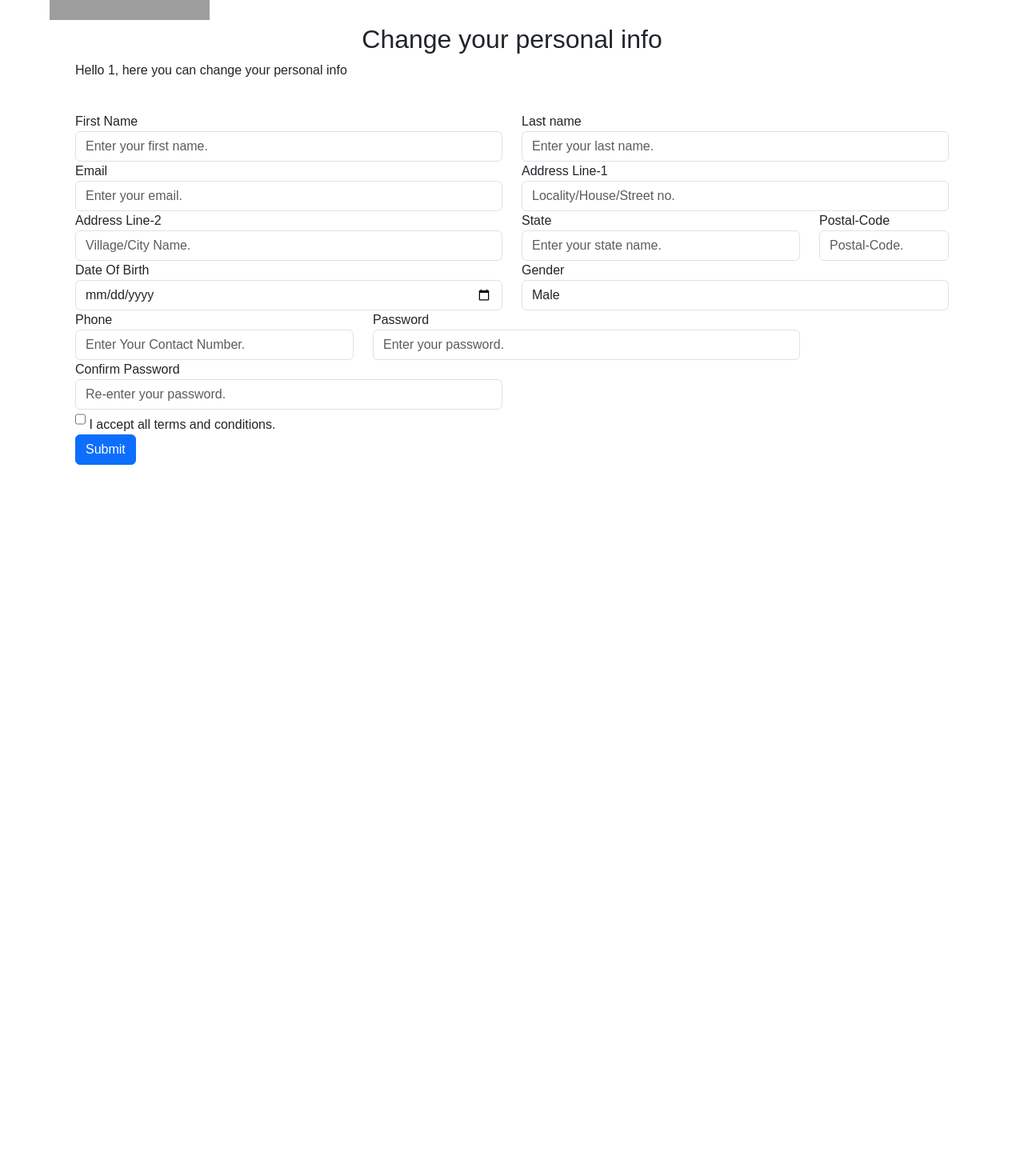
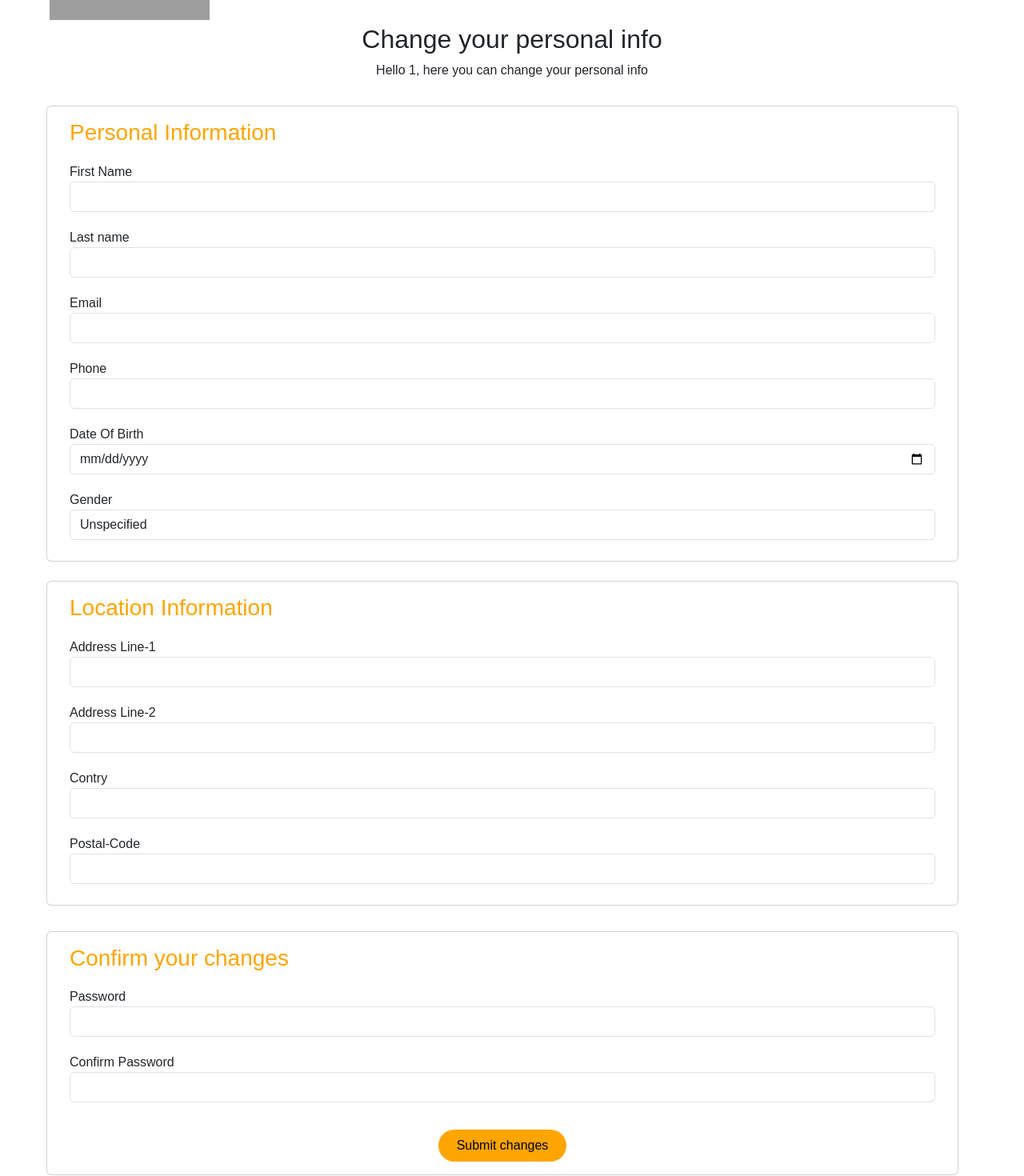
Before and after one commit to JCamacho4/sporthub_vercel, a React (Vite) app in the folder sporthubReact/: page /profile/1/change-personal-info in a window 1280 px wide. Shown: the part 100-1570 px from the top of the page at 80% size. Before the commit the page ends 800 px from the top, so only its background shows below. Built offline with nearby package versions, Linux system fonts and the light colour scheme; grey boxes are pictures that could not be loaded.

Commit message:
Form of change-information

```diff
--- /dev/null
+++ b/sporthubReact/src/assets/styles/changePersonalInfo.css
@@ -0,0 +1,34 @@
+.tittle-subtittle {
+    text-align: center;
+}
+
+.section-input {
+    color: #ffa500;
+    margin-bottom: 10px;
+}
+
+.input-field {
+    margin-top: 10px;
+    margin-bottom: 10px;
+}
+
+.button-submit {
+    width: 160px;
+    height: 40px;
+    border-radius: 40px;
+    background: #ffa500;
+    color: black;
+    border: none;
+    outline: none;
+    cursor: pointer;
+    font-size: 1em;
+}
+
+.button-submit:hover {
+    background-color: #ffa600ad;
+    transition: 0.2s;
+}
+
+#confirm-submit-div {
+    align-items: center;
+}
--- a/sporthubReact/src/components/ChangePersonalInfo.jsx
+++ b/sporthubReact/src/components/ChangePersonalInfo.jsx
@@ -1,8 +1,8 @@
 import React, { useEffect } from "react";
 import { useNavigate, useParams } from "react-router-dom";
-import "../assets/styles/profile.css"
+import "../assets/styles/changePersonalInfo.css"
 
-export default function Profile({ userLogged, setUserLogged }) {
+export default function ChangePersonalInfo({ userLogged, setUserLogged }) {
 
     let params = useParams();
     let username = params.username;
@@ -14,79 +14,99 @@ export default function Profile({ userLogged, setUserLogged }) {
     }, []);
 
     return (
-        <div class="container mt-3">
+        <>
             <form>
-                <div class="row jumbotron box8">
-                    <div class="col-sm-12 mx-t3 mb-4">
+                <div className="row jumbotron box8">
+                    <div className="tittle-subtittle">
                         <h2>Change your personal info</h2>
                         <p> Hello {username}, here you can change your personal info</p>
                     </div>
-                    <div class="col-sm-6 form-group">
-                        <label for="name-f">First Name</label>
-                        <input type="text" class="form-control" name="fname" id="name-f" placeholder="Enter your first name." />
+
+
+                    <div className="card row mt-3 mb-2 p-3" >
+                        <h3 className="section-input"> Personal Information</h3>
+                        <div className="input-field">
+                            <label htmlFor="name-f">First Name</label>
+                            <input type="text" className="form-control input-formulario" name="fname" id="name-f" />
+
                         </div>
-                    <div class="col-sm-6 form-group">
-                        <label for="name-l">Last name</label>
-                        <input type="text" class="form-control" name="lname" id="name-l" placeholder="Enter your last name." />
+                        <div className="input-field">
+                            <label htmlFor="name-l">Last name</label>
+                            <input type="text" className="form-control input-formulario" name="lname" id="name-l" />
                         </div>
-                    <div class="col-sm-6 form-group">
-                        <label for="email">Email</label>
-                        <input type="email" class="form-control" name="email" id="email" placeholder="Enter your email." />
-                    </div>
-                    <div class="col-sm-6 form-group">
-                        <label for="address-1">Address Line-1</label>
-                        <input type="address" class="form-control" name="Locality" id="address-1" placeholder="Locality/House/Street no." />
-                    </div>
-                    <div class="col-sm-6 form-group">
-                        <label for="address-2">Address Line-2</label>
-                        <input type="address" class="form-control" name="address" id="address-2" placeholder="Village/City Name." />
-                    </div>
-                    <div class="col-sm-4 form-group">
-                        <label for="State">State</label>
-                        <input type="address" class="form-control" name="State" id="State" placeholder="Enter your state name." />
-                    </div>
-                    <div class="col-sm-2 form-group">
-                        <label for="zip">Postal-Code</label>
-                        <input type="zip" class="form-control" name="Zip" id="zip" placeholder="Postal-Code." />
+                        <div className="input-field">
+                            <label htmlFor="email">Email</label>
+                            <input type="email" className="form-control input-formulario" name="email" id="email" />
                         </div>
 
+                        <div className="input-field">
+                            <label htmlFor="tel">Phone</label>
+                            <input type="tel" name="phone" className="form-control input-formulario" id="tel" />
+                        </div>
 
-                    <div class="col-sm-6 form-group">
-                        <label for="Date">Date Of Birth</label>
-                        <input type="Date" name="dob" class="form-control" id="Date" placeholder="" />
+                        <div className="input-field">
+                            <label htmlFor="Date">Date Of Birth</label>
+                            <input type="Date" name="dob" className="form-control input-formulario" id="Date" />
                         </div>
-                    <div class="col-sm-6 form-group">
-                        <label for="sex">Gender</label>
-                        <select id="sex" class="form-control browser-default custom-select">
+
+                        <div className="input-field">
+                            <label htmlFor="sex">Gender</label>
+                            <select id="sex" className="form-control browser-default custom-select">
+                                <option value="unspesified">Unspecified</option>
+                                <option value="female">Female</option>
                                 <option value="male">Male</option>
-                            <option value="female">Female</option>
-                            <option value="unspesified">Unspecified</option>
                             </select>
                         </div>
 
-                    <div class="col-sm-4 form-group">
-                        <label for="tel">Phone</label>
-                        <input type="tel" name="phone" class="form-control" id="tel" placeholder="Enter Your Contact Number." />
-                    </div>
-                    <div class="col-sm-6 form-group">
-                        <label for="pass">Password</label>
-                        <input type="Password" name="password" class="form-control" id="pass" placeholder="Enter your password." />
-                    </div>
-                    <div class="col-sm-6 form-group">
-                        <label for="pass2">Confirm Password</label>
-                        <input type="Password" name="cnf-password" class="form-control" id="pass2" placeholder="Re-enter your password." />
-                    </div>
-                    <div class="col-sm-12">
-                        <input type="checkbox" class="form-check d-inline" id="chb" /><label for="chb" class="form-check-label">&nbsp;I accept all terms and conditions.
-                        </label>
                     </div>
 
-                    <div class="col-sm-12 form-group mb-0">
-                        <button class="btn btn-primary float-right">Submit</button>
+                    <div className="card row mt-3 mb-3 p-3">
+                        <h3 className="section-input"> Location Information</h3>
+                        <div className="input-field">
+
+                            <label htmlFor="address-1">Address Line-1</label>
+                            <input type="address" className="form-control input-formulario" name="Locality" id="address-1" />
+                        </div>
+
+                        <div className="input-field">
+                            <label htmlFor="address-2">Address Line-2</label>
+                            <input type="address" className="form-control input-formulario" name="address" id="address-2" />
+
+                        </div>
+
+                        <div className="input-field">
+                            <label htmlFor="State">Contry</label>
+                            <input type="address" className="form-control input-formulario" name="State" id="State" />
+                        </div>
+
+                        <div className="input-field">
+                            <label htmlFor="zip">Postal-Code</label>
+                            <input type="zip" className="form-control input-formulario" name="Zip" id="zip" />
+                        </div>
+                    </div>
+
+                    <div className="card row mt-3 mb-3 p-3" id="confirm-submit-div">
+
+                        <h3 className="section-input"> Confirm your changes</h3>
+
+
+                        <div className="input-field">
+                            <label htmlFor="pass">Password</label>
+                            <input type="Password" name="password" className="form-control" id="pass" />
+                        </div>
+
+                        <div className="input-field">
+                            <label htmlFor="pass2">Confirm Password</label>
+                            <input type="Password" name="cnf-password" className="form-control" id="pass2" />
+                        </div>
+
+                        <br/>
+
+                        <button className="button-submit">Submit changes</button>
                     </div>
 
                 </div>
             </form>
-        </div>
+        </>
     );
 }
```
Lines whose indentation alone changed are shown as unchanged.
